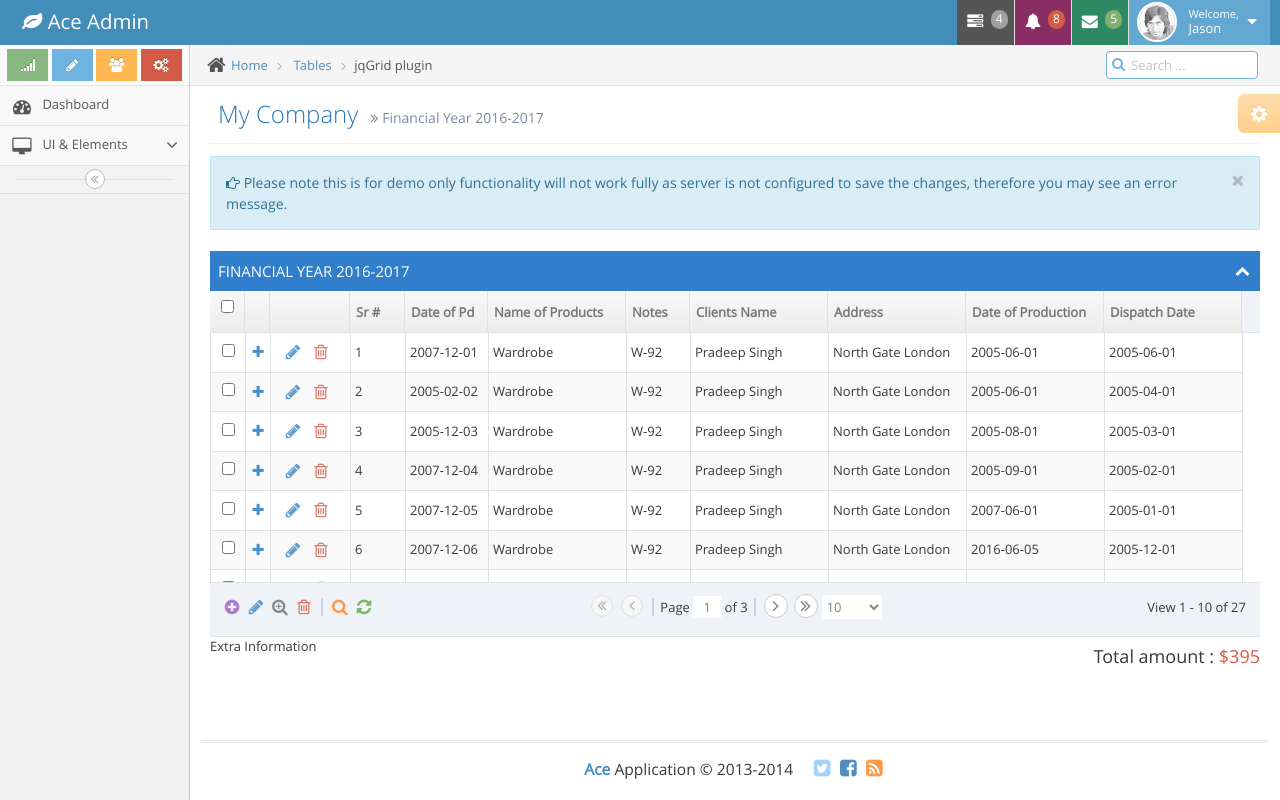
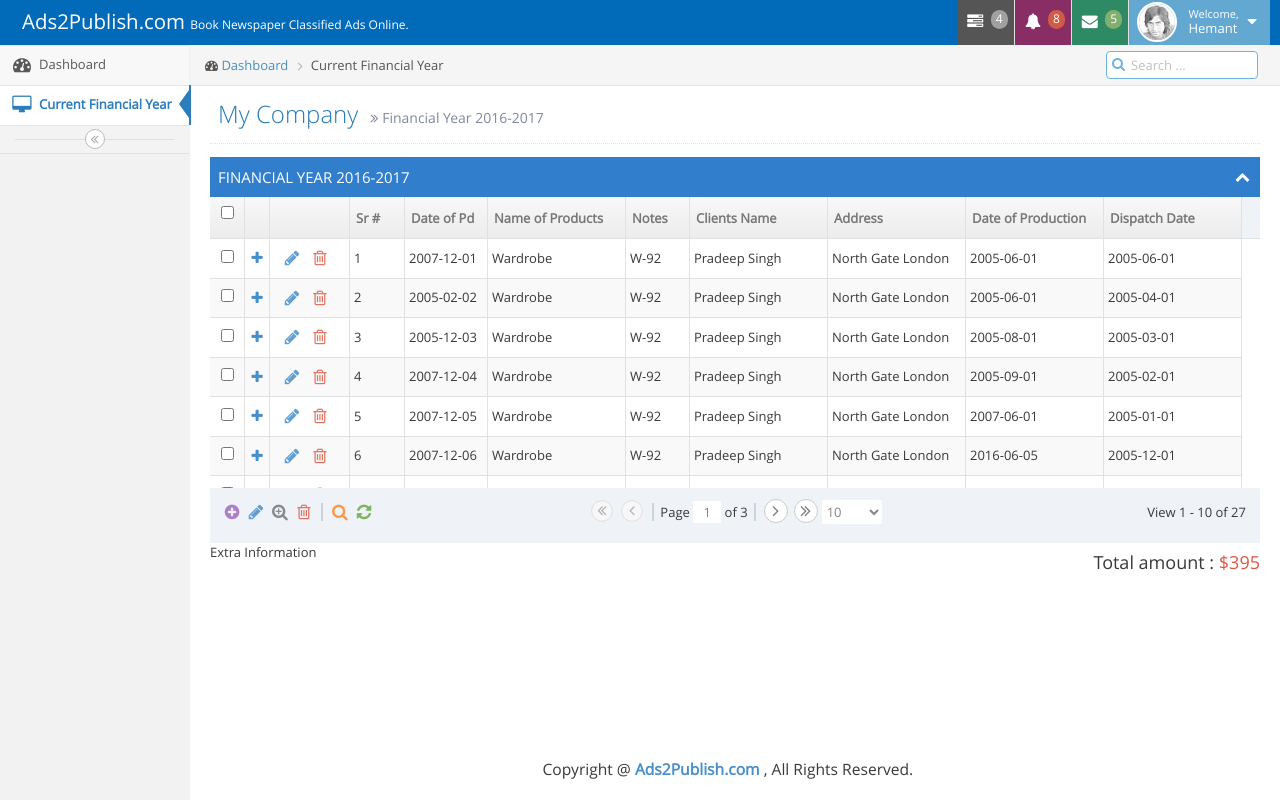
Before and after one commit to hnagarkoti/adminlist, a plain HTML site: page currentFinancial.html in a window 1280 px wide. Drawn offline with Linux system fonts and the light colour scheme.

Commit message:
fix: UI basic changes for index page, currentFInancial page and login page and re-name jqgrid to currentFinanciai page

```diff
--- /dev/null
+++ b/assets/css/admin.css
@@ -0,0 +1,45 @@
+/*topnavbar*/
+.sub_txt{
+    font-size: 12px;
+}
+.navbar{
+    background: #016bb9;
+}
+/**/
+/*side menu*/
+.nav-list>li>a>.menu-icon{
+    float: left;
+}
+#sidebar-shortcuts{
+    display: none;
+}
+.no-skin .sidebar{
+    border-color: #f2f2f2;
+}
+/*.no-skin .sidebar{
+    background-color: #535353;
+}
+.no-skin .nav-list>li>a{
+    background-color: #535353;color: #ffffff;
+}
+.nav-list li.active>a::after{
+    top: 8px;border-width: 11px 9px;
+}*/
+/**/
+/*g*/
+#ace-settings-container{
+    display: none;
+}
+/**/
+/*current financial*/
+.ui-jqgrid .ui-jqgrid-pager{
+    border: none !important;
+}
+.ui-jqgrid .ui-jqgrid-btable{
+    border: none;
+}
+/**/
+/*footer*/
+.footer .footer-inner .footer-content{
+    border: none;
+}
--- a/jqgrid.html
+++ b/currentFinancial.html
@@ -3,7 +3,7 @@
 	<head>
 		<meta http-equiv="X-UA-Compatible" content="IE=edge,chrome=1" />
 		<meta charset="utf-8" />
-		<title>jqGrid - Ace Admin</title>
+		<title>Current Financial - Ads2Publish.com</title>
 
 		<meta name="description" content="Dynamic tables and grids using jqGrid plugin" />
 		<meta name="viewport" content="width=device-width, initial-scale=1.0, maximum-scale=1.0" />
@@ -32,7 +32,7 @@
 		<!--[if lte IE 9]>
 		  <link rel="stylesheet" href="assets/css/ace-ie.min.css" />
 		<![endif]-->
-
+		<link rel="stylesheet" href="assets/css/admin.css" />
 		<!-- inline styles related to this page -->
 
 		<!-- ace settings handler -->
@@ -49,7 +49,8 @@
 	<body class="no-skin">
 		<div id="navbar" class="navbar navbar-default          ace-save-state">
 			<div class="navbar-container ace-save-state" id="navbar-container">
-				<button type="button" class="navbar-toggle menu-toggler pull-left" id="menu-toggler" data-target="#sidebar">
+				<button type="button" class="navbar-toggle menu-toggler pull-left"
+				id="menu-toggler" data-target="#sidebar">
 					<span class="sr-only">Toggle sidebar</span>
 
 					<span class="icon-bar"></span>
@@ -62,8 +63,9 @@
 				<div class="navbar-header pull-left">
 					<a href="index.html" class="navbar-brand">
 						<small>
-							<i class="fa fa-leaf"></i>
-							Ace Admin
+							<!--<i class="fa fa-leaf"></i>-->
+							Ads2Publish.com
+							<small class="sub_txt">Book Newspaper Classified Ads Online.</small>
 						</small>
 					</a>
 				</div>
@@ -330,7 +332,7 @@
 								<img class="nav-user-photo" src="assets/images/avatars/user.jpg" alt="Jason's Photo" />
 								<span class="user-info">
 									<small>Welcome,</small>
-									Jason
+									Hemant
 								</span>
 
 								<i class="ace-icon fa fa-caret-down"></i>
@@ -345,7 +347,7 @@
 								</li>
 
 								<li>
-									<a href="profile.html">
+									<a href="#">
 										<i class="ace-icon fa fa-user"></i>
 										Profile
 									</a>
@@ -416,14 +418,13 @@
 						<b class="arrow"></b>
 					</li>
 
-					<li class="">
-						<a href="#" class="dropdown-toggle">
+					<li class="active">
+						<a href="currentFinancial.html">
 							<i class="menu-icon fa fa-desktop"></i>
 							<span class="menu-text">
-								UI &amp; Elements
+								Current Financial Year
 							</span>
-
-							<b class="arrow fa fa-angle-down"></b>
+							<!-- <b class="arrow fa fa-angle-down"></b> -->
 						</a>
 
 						<!-- <b class="arrow"></b>
@@ -896,14 +897,14 @@
 					<div class="breadcrumbs ace-save-state" id="breadcrumbs">
 						<ul class="breadcrumb">
 							<li>
-								<i class="ace-icon fa fa-home home-icon"></i>
-								<a href="#">Home</a>
-							</li>
-
-							<li>
+								<i class="ace-icon fa fa-tachometer"></i>
+								<a href="index.html">Dashboard</a>
+							</li>
+
+							<!--<li>
 								<a href="#">Tables</a>
-							</li>
-							<li class="active">jqGrid plugin</li>
+							</li>-->
+							<li class="active">Current Financial Year</li>
 						</ul><!-- /.breadcrumb -->
 
 						<div class="nav-search" id="nav-search">
@@ -997,14 +998,14 @@
 						<div class="row">
 							<div class="col-xs-12">
 								<!-- PAGE CONTENT BEGINS -->
-								<div class="alert alert-info">
+								<!--<div class="alert alert-info">
 									<button class="close" data-dismiss="alert">
 										<i class="ace-icon fa fa-times"></i>
 									</button>
 
 									<i class="ace-icon fa fa-hand-o-right"></i>
 									Please note this is for demo only functionality will not work fully as server is not configured to save the changes, therefore you may see an error message.
-								</div>
+								</div>-->
 
 								<table id="grid-table">
 
@@ -1041,12 +1042,12 @@
 				<div class="footer-inner">
 					<div class="footer-content">
 						<span class="bigger-120">
-							<span class="blue bolder">Ace</span>
-							Application &copy; 2013-2014
+							Copyright @ <span class="blue bolder">Ads2Publish.com </span>,
+							All Rights Reserved.
 						</span>
 
 						&nbsp; &nbsp;
-						<span class="action-buttons">
+						<!--<span class="action-buttons">
 							<a href="#">
 								<i class="ace-icon fa fa-twitter-square light-blue bigger-150"></i>
 							</a>
@@ -1058,7 +1059,7 @@
 							<a href="#">
 								<i class="ace-icon fa fa-rss-square orange bigger-150"></i>
 							</a>
-						</span>
+						</span>-->
 					</div>
 				</div>
 			</div>
```
Also changed, not shown: index.html (+20 -19 lines), login.html (+1 -1 lines).
